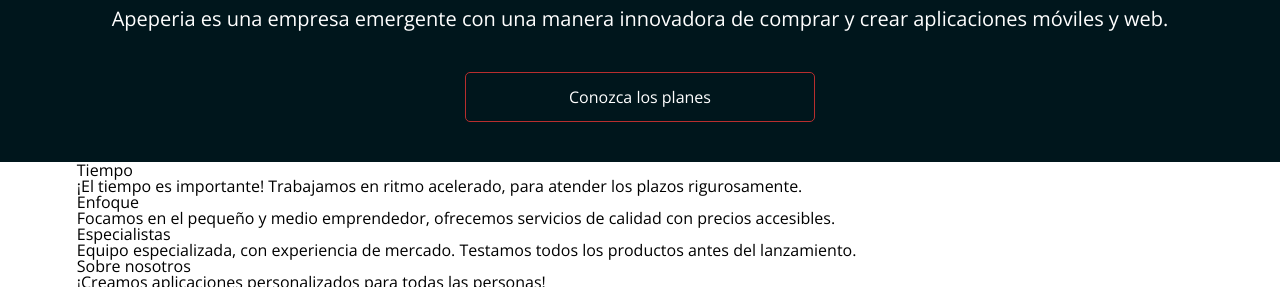
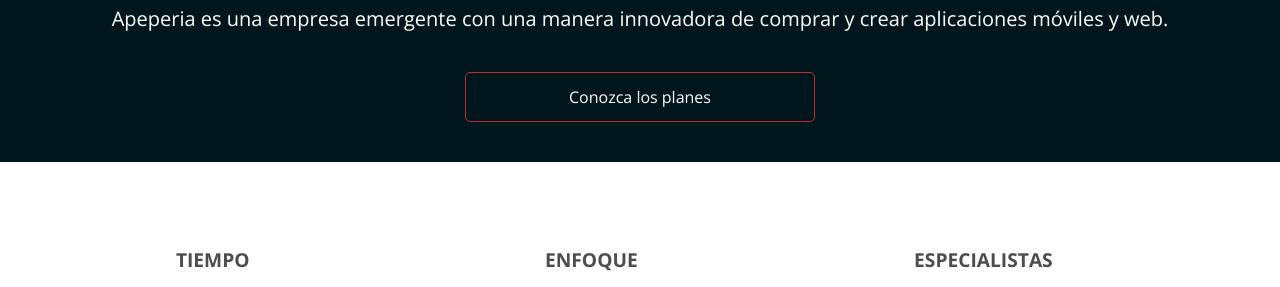
Before and after one commit to Juan-Carlos-Estevez-Vargas/apeperia, a plain HTML site: page index.html in a window 1280 px wide. Shown: the part 247-534 px from the top of the page. Drawn offline with nearby package versions, Linux system fonts and the light colour scheme.

Commit message:
Linkeando estilos css al index.html

```diff
--- a/index.html
+++ b/index.html
@@ -13,6 +13,9 @@
     <link rel="stylesheet" href="css/head.css" />
     <link rel="stylesheet" href="css/llamada.css" />
     <link rel="stylesheet" href="css/bases.css" />
+    <link rel="stylesheet" href="css/diferenciales.css" />
+    <link rel="stylesheet" href="css/planes.css" />
+    <link rel="stylesheet" href="css/sobre-nosotros.css" />
   </head>
   <body>
     <header class="head container">
```
